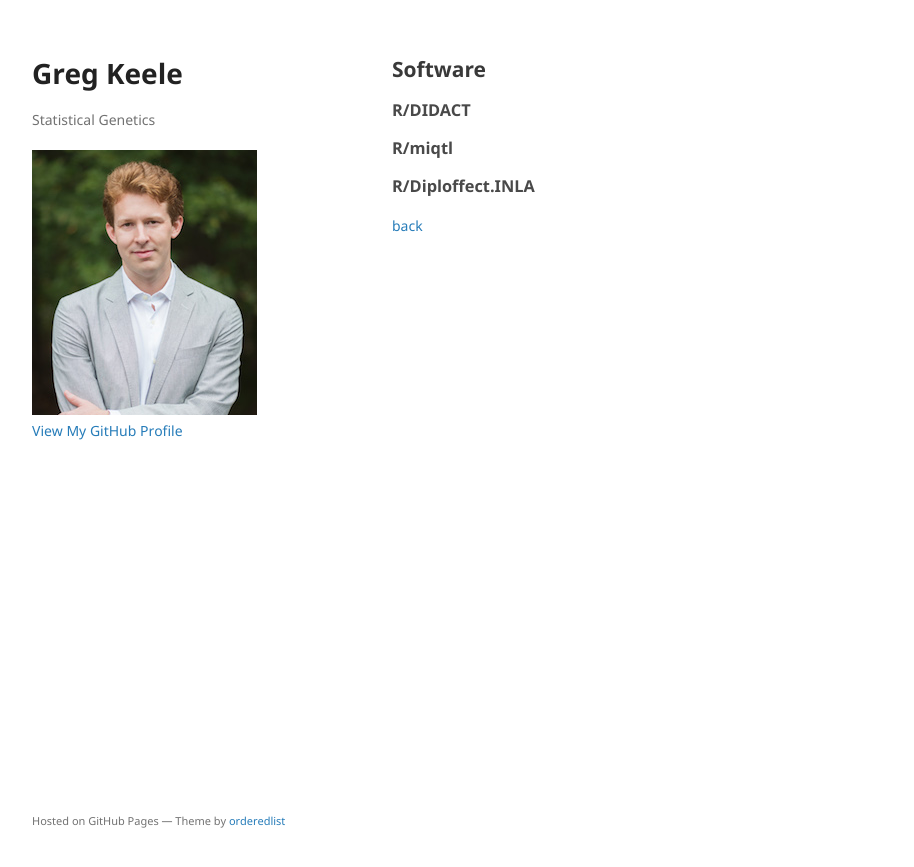
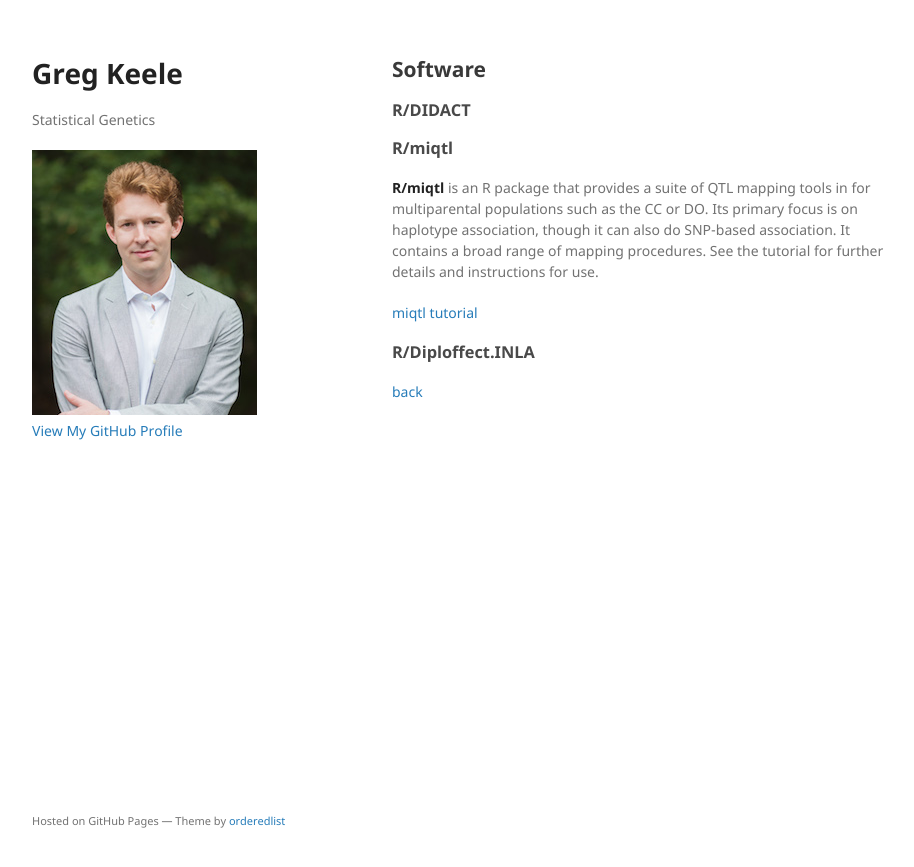
Before and after one commit to gkeele/gkeele.github.io, a Jekyll site: the page built from software.md, in a window 1280 px wide. Shown: the top 867 px of the page, without its empty margins (178-1092 px from the left). Built offline with Jekyll 4.4.1, drawn with Linux system fonts in a browser that asks for light colours; our own code applies the rules of GitHub Pages for plain Markdown files.

Commit message:
Further adjustments

```diff
--- a/software.md
+++ b/software.md
@@ -7,6 +7,9 @@ layout: default
 ### R/DIDACT
 
 ### R/miqtl
+**R/miqtl** is an R package that provides a suite of QTL mapping tools in for multiparental populations such as the CC or DO. Its primary focus is on haplotype association, though it can also do SNP-based association. It contains a broad range of mapping procedures. See the tutorial for further details and instructions for use.
+
+[miqtl tutorial](miqtl_tutorial)
 
 ### R/Diploffect.INLA
 
```
Also changed, not shown: miqtl_tutorial.md (added, +7 -0 lines).
